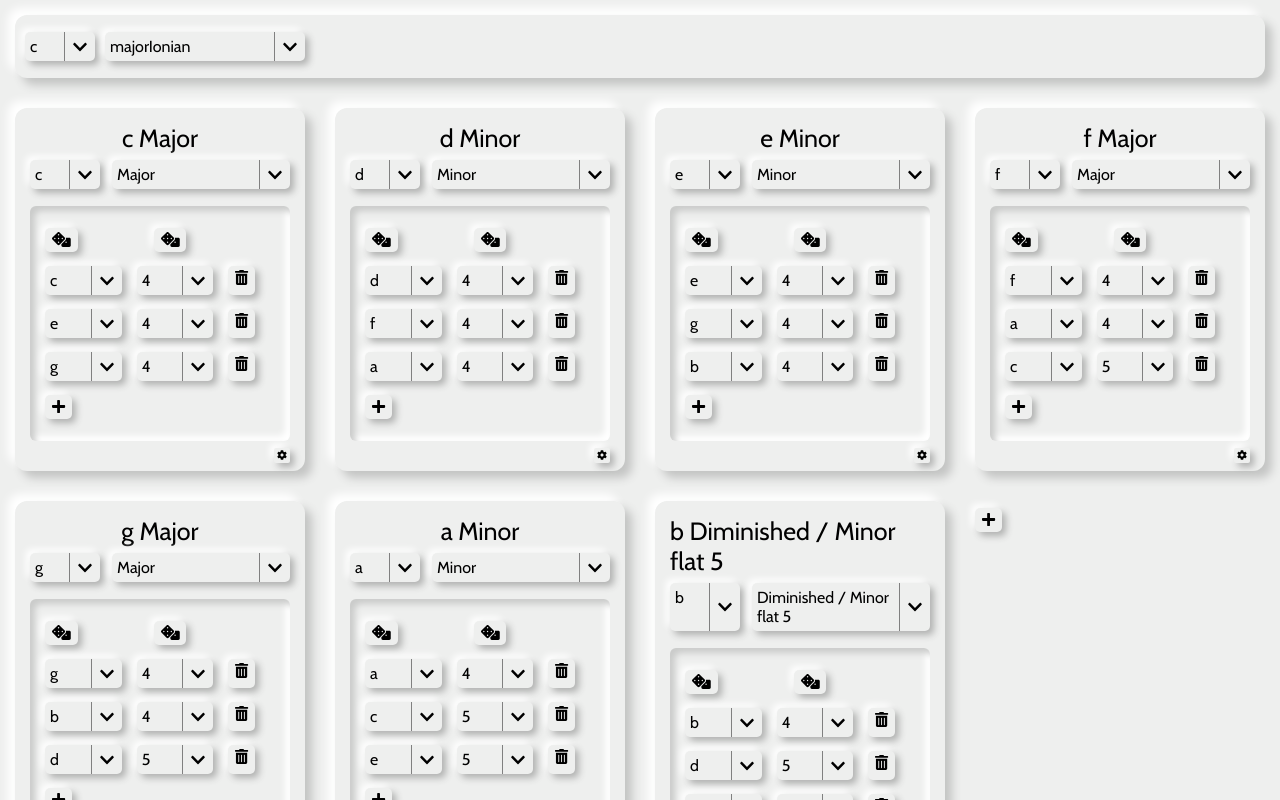
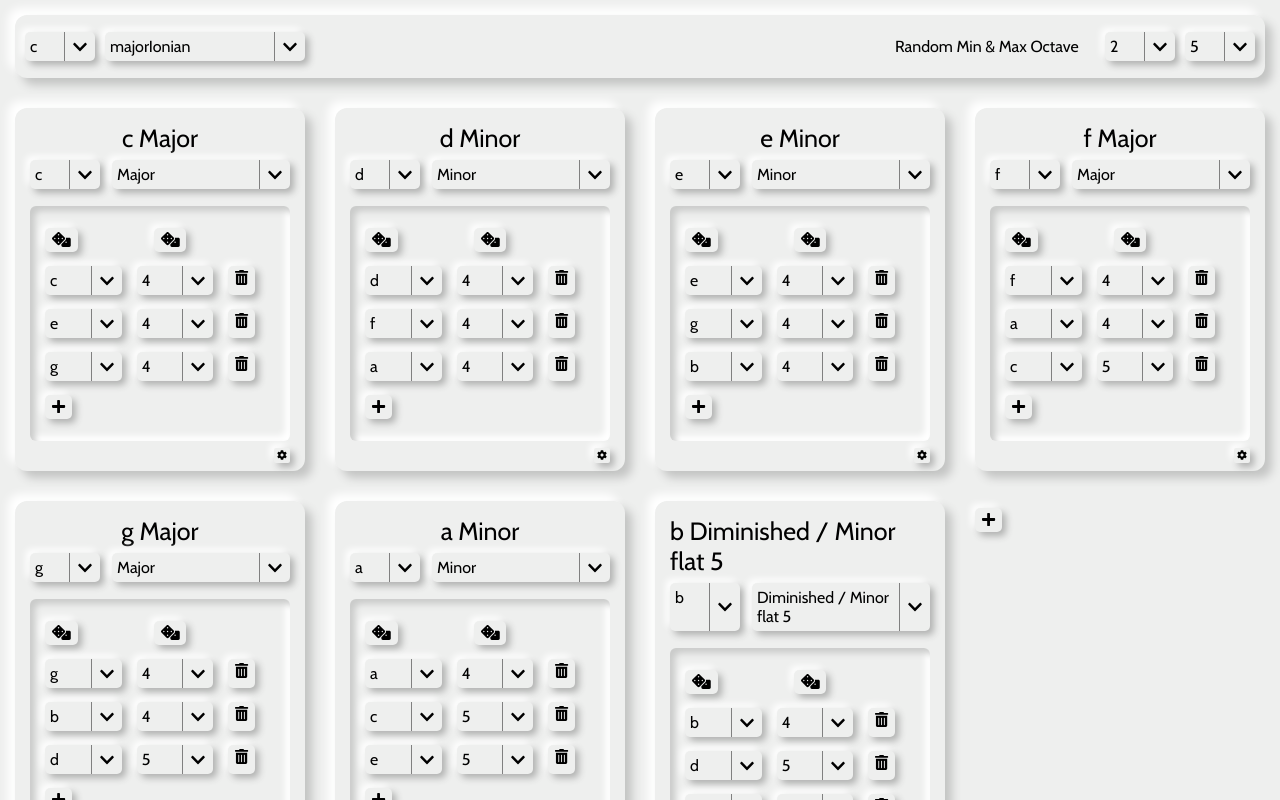
Before and after one commit to jasonmcaffee/chordical-plugin, a React app in the folder chordical-plugin-ui/: page /#autochorder in a window 1280 px wide. Built offline with nearby package versions, Linux system fonts and the light colour scheme.

Commit message:
randomization min max octave

```diff
--- a/chordical-plugin-ui/src/components/autochorder/AutoChorder.tsx
+++ b/chordical-plugin-ui/src/components/autochorder/AutoChorder.tsx
@@ -1,6 +1,5 @@
 import React, {useEffect, useState} from 'react';
 import IAutochorderPageViewModel from "../../models/view/autochorder/IAutochorderPageViewModel";
-import AutoChorderPreset from "../../models/view/autochorder/AutoChorderPreset";
 import {IChord} from "../../models/music/IChord";
 import ChordCard from "./ChordCard";
 import autochorder from "../../services/pages/autochorder";
@@ -16,12 +15,17 @@ import { faPlus } from "@fortawesome/free-solid-svg-icons";
 
 export default function AutoChorder({viewModel}: {viewModel: IAutochorderPageViewModel}){
   const slotCardEls = createSlotEls({viewModel});
-  const {autoChorderPreset, scaleSelectOptions} = viewModel;
+  const {autoChorderPreset, scaleSelectOptions, octaveOptions} = viewModel;
   return <div className="autochorder">
     <div className="options">
       <div className="key">
         <Select currentlySelectedOption={noteSelectOptions.find(n => n.value === autoChorderPreset.selectedKey.rootNote)} options={noteSelectOptions} onChange={(option) => autochorder.changeKey({key: {rootNote: option.value, scale: viewModel.autoChorderPreset.selectedKey.scale}}) }/>
         <Select currentlySelectedOption={scaleSelectOptions.find(s => s.value === autoChorderPreset.selectedKey.scale)} options={scaleSelectOptions} onChange={(option) => autochorder.changeKey({key: {rootNote: autoChorderPreset.selectedKey.rootNote, scale: option.value}})}/>
+      </div>
+      <div className="min-max-octave">
+        <div className="label">Random Min & Max Octave</div>
+        <Select options={octaveOptions} onChange={o => autochorder.changeRandomizationMinOctave({newOctave: o.value})} currentlySelectedOption={octaveOptions.find(o => o.value === autoChorderPreset.randomizationMinOctave)}/>
+        <Select options={octaveOptions} onChange={o => autochorder.changeRandomizationMaxOctave({newOctave: o.value})} currentlySelectedOption={octaveOptions.find(o => o.value === autoChorderPreset.randomizationMaxOctave)}/>
       </div>
     </div>
 
--- a/chordical-plugin-ui/src/models/view/autochorder/AutoChorderPreset.ts
+++ b/chordical-plugin-ui/src/models/view/autochorder/AutoChorderPreset.ts
@@ -23,7 +23,7 @@ export default class AutoChorderPreset {
   randomizationMaxOctave: number = 0;
   name: string = ''; // displayed to user on preset selector.
   constructor({id=generateRandomId({name:'AutoChorderPreset'}), selectedKey={rootNote:'c', scale: ScaleTypesEnum.majorIonian},
-                chords=[], randomizationMinOctave=2, randomizationMaxOctave=6,
+                chords=[], randomizationMinOctave=2, randomizationMaxOctave=5,
                 name=`${new Date().toLocaleString()}`, slots=[]} :Partial<AutoChorderPreset>) {
     Object.assign(this, {id, chords, selectedKey, randomizationMinOctave, randomizationMaxOctave, name, slots});
   }
--- a/chordical-plugin-ui/src/style/components/autochorder/autochorder.scss
+++ b/chordical-plugin-ui/src/style/components/autochorder/autochorder.scss
@@ -8,19 +8,47 @@
   }
 }
 %options{
-  padding: 15px;
-  .key{
-    @extend %key;
-  }
-}
-
-%key{
   border-radius: 12px;
   background: #eeefee;
   box-shadow:  7px 7px 10px #c3c4c3,
   -7px -7px 10px #ffffff;
   padding: 10px;
+  margin: 15px;
 
+  display: grid;
+  grid-template-areas: "key min-max-octave";
+
+  .key{
+    @extend %key;
+    grid-area: key;
+  }
+  .min-max-octave{
+    @extend %min-max-octave;
+    grid-area: min-max-octave;
+    justify-self: flex-end;
+  }
+}
+
+%min-max-octave{
+  display: grid;
+  grid-template-areas: "label min max";
+  grid-template-columns: 200px 70px 70px;
+  column-gap: 10px;
+  .label{
+    grid-area: label;
+    display: flex;
+    align-self: center;
+  }
+  .select{
+    &:nth-child(0){
+      grid-area: min;
+    }
+    &:nth-child(1){
+      grid-area: max;
+    }
+  }
+}
+%key{
   display: grid;
   grid-template-areas: "root-note scale";
   grid-template-columns: 70px 200px;
```
Also changed, not shown: 1 other file (tests, documents, lock files or other folders).
